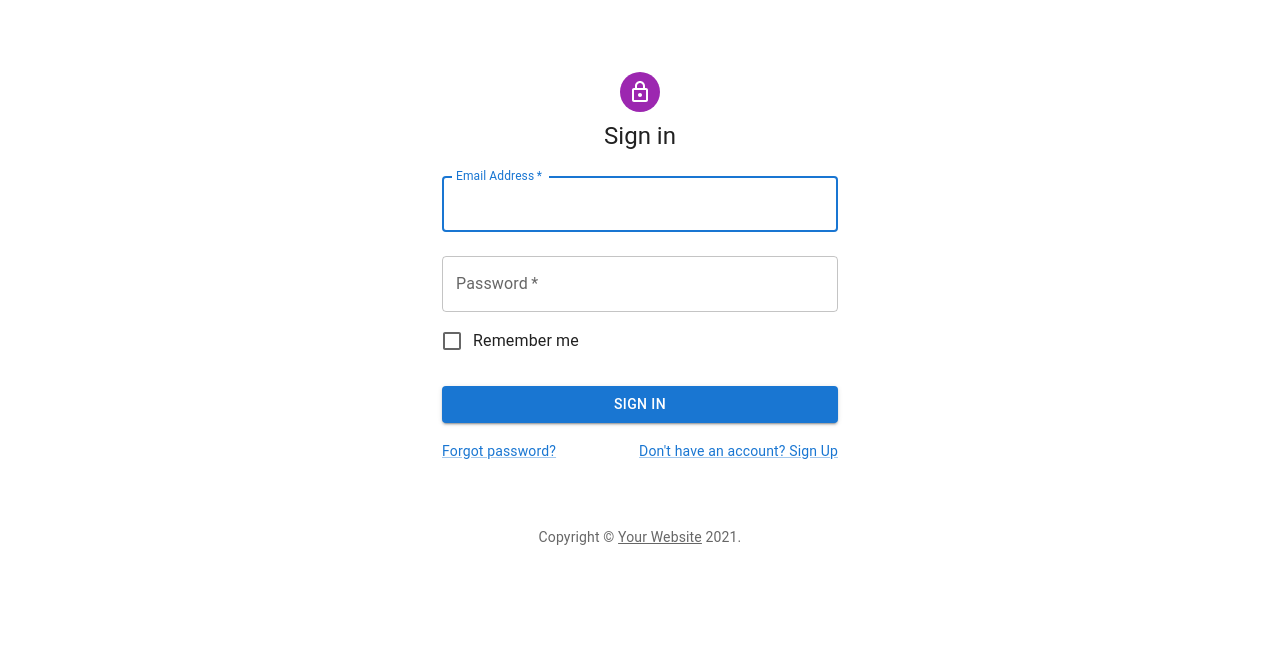
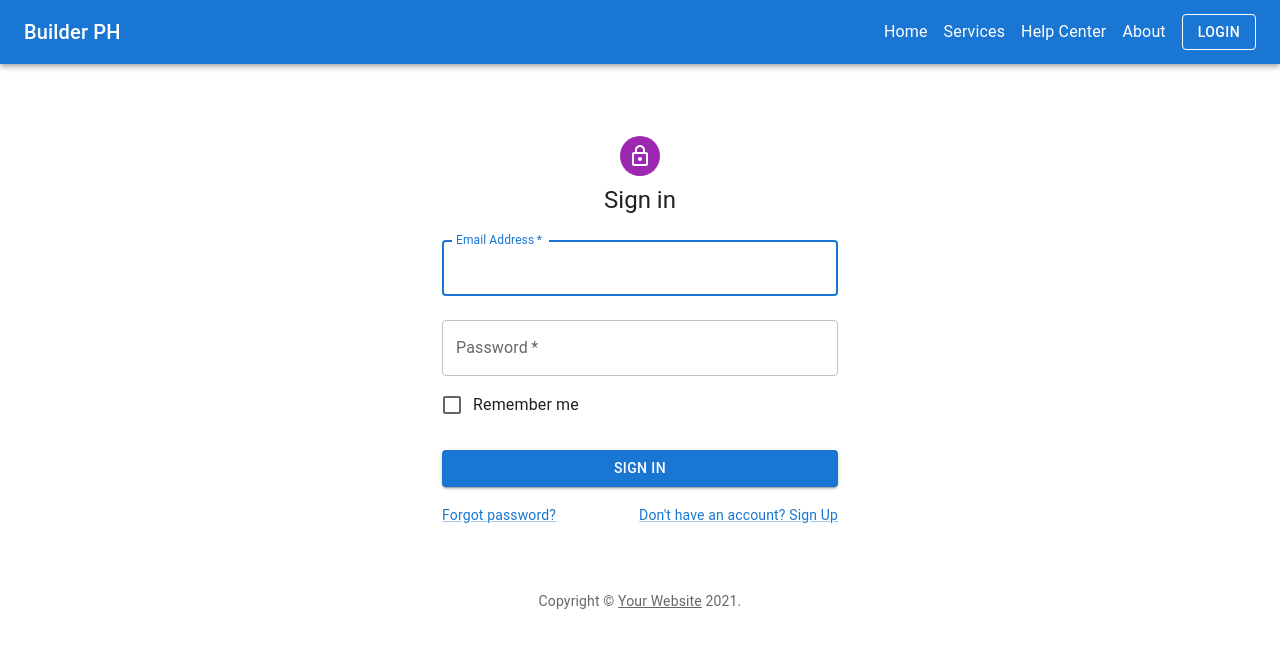
Before and after one commit to Builder-PH/builder-frontend, a Next.js app: page / in a window 1280 px wide. Shown: the top 648 px of the page. Built offline with nearby package versions, Linux system fonts and the light colour scheme.

Commit message:
first navbar

```diff
--- /dev/null
+++ b/components/Dropdown/index.js
@@ -0,0 +1,31 @@
+import React, { useState } from "react";
+import { Box } from "@mui/system";
+import { Select, InputLabel, MenuItem, FormControl } from "@mui/material";
+
+const Dropdown = () => {
+  // const [menu, setMenu] = useState()
+
+  // const handleChange = (event) => {
+  //   setMenu(event.target.value)
+  // }
+  return (
+    <Box sx={{ minWidth: 120 }}>
+      <FormControl fullWidth>
+        <InputLabel id="demo-simple-select-label">Age</InputLabel>
+        <Select
+          labelId="demo-simple-select-label"
+          id="demo-simple-select"
+          // value={age}
+          label="Age"
+          // onChange={handleChange}
+        >
+          <MenuItem value={10}>Ten</MenuItem>
+          <MenuItem value={20}>Twenty</MenuItem>
+          <MenuItem value={30}>Thirty</MenuItem>
+        </Select>
+      </FormControl>
+    </Box>
+  );
+};
+
+export default Dropdown;
--- /dev/null
+++ b/components/Nav/index.js
@@ -0,0 +1,107 @@
+import React, { useState } from "react";
+import {
+  alpha,
+  AppBar,
+  Avatar,
+  Badge,
+  InputBase,
+  makeStyles,
+  Toolbar,
+  Typography,
+} from "@material-ui/core";
+import { Cancel, Mail, Notifications, Search } from "@material-ui/icons";
+
+const useStyles = makeStyles((theme) => ({
+  toolbar: {
+    display: "flex",
+    justifyContent: "space-between",
+  },
+  logoLg: {
+    display: "none",
+    [theme.breakpoints.up("sm")]: {
+      display: "block",
+    },
+  },
+  logoSm: {
+    display: "block",
+    [theme.breakpoints.up("sm")]: {
+      display: "none",
+    },
+  },
+  search: {
+    display: "flex",
+    alignItems: "center",
+    backgroundColor: alpha(theme.palette.common.white, 0.15),
+    "&:hover": {
+      backgroundColor: alpha(theme.palette.common.white, 0.25),
+    },
+    borderRadius: theme.shape.borderRadius,
+    width: "50%",
+    [theme.breakpoints.down("sm")]: {
+      display: (props) => (props.open ? "flex" : "none"),
+      width: "70%",
+    },
+  },
+  input: {
+    color: "white",
+    marginLeft: theme.spacing(1),
+  },
+  cancel: {
+    [theme.breakpoints.up("sm")]: {
+      display: "none",
+    },
+  },
+  searchButton: {
+    marginRight: theme.spacing(2),
+    [theme.breakpoints.up("sm")]: {
+      display: "none",
+    },
+  },
+  icons: {
+    alignItems: "center",
+    display: (props) => (props.open ? "none" : "flex"),
+  },
+  badge: {
+    marginRight: theme.spacing(2),
+  },
+}));
+
+const Nav = () => {
+  const [open, setOpen] = useState(false);
+  const classes = useStyles({ open });
+  return (
+    <AppBar position="fixed">
+      <Toolbar className={classes.toolbar}>
+        <Typography variant="h6" className={classes.logoLg}>
+          Lama Dev
+        </Typography>
+        <Typography variant="h6" className={classes.logoSm}>
+          LAMA
+        </Typography>
+        {/* <div className={classes.search}>
+          <Search />
+          <InputBase placeholder="Search..." className={classes.input} />
+          <Cancel className={classes.cancel} onClick={() => setOpen(false)} />
+        </div> */}
+        <div className={classes.icons}>
+          <Search
+            className={classes.searchButton}
+            onClick={() => setOpen(true)}
+          />
+          <Badge badgeContent={4} color="secondary" className={classes.badge}>
+            <Mail />
+          </Badge>
+          <Badge badgeContent={2} color="secondary" className={classes.badge}>
+            <Notifications />
+          </Badge>
+          <Avatar
+            alt="Remy Sharp"
+            src="https://images.pexels.com/photos/8647814/pexels-photo-8647814.jpeg?auto=compress&cs=tinysrgb&dpr=2&w=500"
+          />
+        </div>
+      </Toolbar>
+    </AppBar>
+  );
+};
+
+export default Nav;
--- /dev/null
+++ b/components/Navbar/index.js
@@ -0,0 +1,95 @@
+import React, { useState, useEffect } from "react";
+import Link from "next/link";
+
+import { AppBar, Toolbar, Typography, Button, IconButton } from "@mui/material";
+import { cyan } from "@mui/material/colors";
+import { Box } from "@mui/system";
+import MenuIcon from "@mui/icons-material/Menu";
+import Dropdown from "../Dropdown";
+
+const services_list = [
+  {
+    id: 1,
+    link: "/pest-control",
+    title: "Pest Control",
+  },
+  {
+    id: 2,
+    link: "/refrigerator-and-aircon",
+    title: "Refrigerator and Aircon",
+  },
+  {
+    id: 3,
+    link: "/plumbing",
+    title: "Plumbing",
+  },
+  {
+    id: 4,
+    link: "/electrical-services",
+    title: "Electrical Services",
+  },
+];
+
+const navbar_list = [
+  {
+    id: 1,
+    link: "/",
+    title: "Home",
+  },
+  {
+    id: 2,
+    link: "/services",
+    title: "Services",
+  },
+  {
+    id: 3,
+    link: "/help-center",
+    title: "Help Center",
+  },
+  {
+    id: 2,
+    link: "/about",
+    title: "About",
+  },
+];
+
+
+const Navbar = () => {
+
+
+  return (
+    <Box sx={{ flexGrow: 1 }}>
+      <AppBar position="static">
+        <Toolbar>
+          <Typography variant="h6" component="div" sx={{ flexGrow: 1 }}>
+            Builder PH
+          </Typography>
+          {/* <Dropdown /> */}
+          {navbar_list.map((item, key) => {
+            return (
+              <Link key={key} href={item.link} passHref>
+                <Typography mr={2}>{item.title}</Typography>
+              </Link>
+            );
+          })}
+          <Button color="inherit" variant="outlined">
+            Login
+          </Button>
+
+          {/* <IconButton
+            size="large"
+            edge="start"
+            color="inherit"
+            aria-label="menu"
+            sx={{ mr: 2 }}
+          >
+            <MenuIcon />
+          </IconButton> */}
+        </Toolbar>
+      </AppBar>
+
+    </Box>
+  );
+};
+
+export default Navbar;
--- a/package.json
+++ b/package.json
@@ -11,6 +11,8 @@
   "dependencies": {
     "@emotion/react": "^11.4.1",
     "@emotion/styled": "^11.3.0",
+    "@material-ui/core": "^4.12.3",
+    "@material-ui/icons": "^4.11.2",
     "@mui/icons-material": "^5.0.3",
     "@mui/material": "^5.0.3",
     "@mui/styled-engine-sc": "^5.0.3",
--- a/pages/index.js
+++ b/pages/index.js
@@ -1,3 +1,5 @@
+import React, { useState, useEffect } from "react";
+
 import Head from "next/head";
 import Image from "next/image";
 import styles from "../styles/Home.module.css";
@@ -15,6 +17,10 @@
 import Typography from "@mui/material/Typography";
 import Container from "@mui/material/Container";
 import { createTheme, ThemeProvider } from "@mui/material/styles";
+
+//COMPONENTS
+import Navbar from "../components/Navbar";
+import Nav from "../components/Nav";
 
 function Copyright(props) {
   return (
@@ -36,6 +42,19 @@
 
 const theme = createTheme();
 
+// const useWindowSize = () => {
+//   const [size, setSize] = useState([window.innerHeight, window.innerWidth]);
+//   useEffect(() => {
+//     const handleResize = () => {
+//       setSize([window.innerHeight, window.innerWidth]);
+//     };
+
+//     window.addEventListener("resize", handleResize);
+//   }, []);
+
+//   return size;
+// };
+
 export default function SignIn() {
   const handleSubmit = (event) => {
     event.preventDefault();
@@ -47,8 +66,12 @@
     });
   };
 
+  // const [height, width] = useWindowSize();
+
   return (
     <ThemeProvider theme={theme}>
+      <Navbar />
+      {/* <Nav /> */}
       <Container component="main" maxWidth="xs">
         <CssBaseline />
         <Box
@@ -103,6 +126,7 @@
             >
               Sign In
             </Button>
+            {/* <h1>height: {height} width: {width}</h1> */}
             <Grid container>
               <Grid item xs>
                 <Link href="#" variant="body2">
--- a/styles/globals.css
+++ b/styles/globals.css
@@ -14,3 +14,7 @@
 * {
   box-sizing: border-box;
 }
+
+.links:hover {
+  cursor: pointer
+}
```
Also changed, not shown: 1 other file (tests, documents, lock files or other folders).
